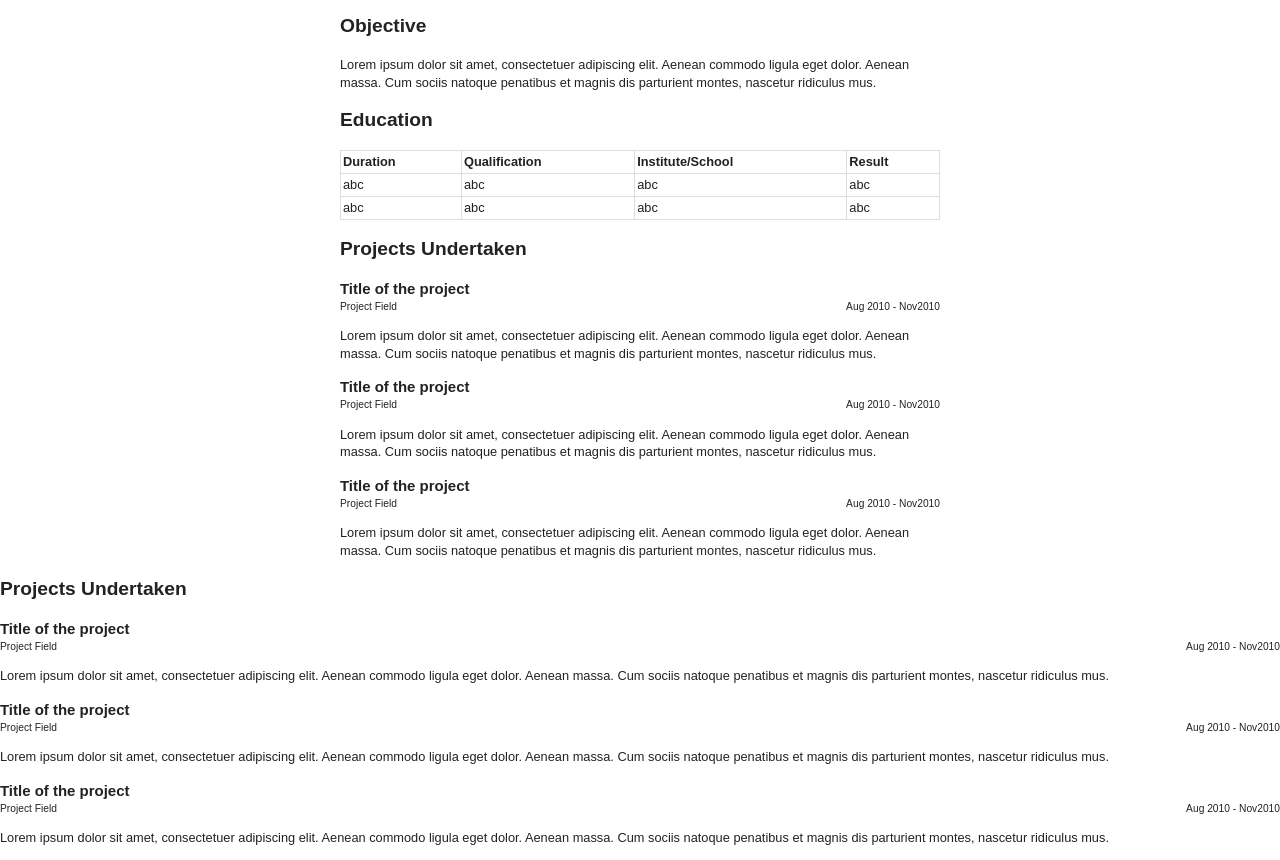
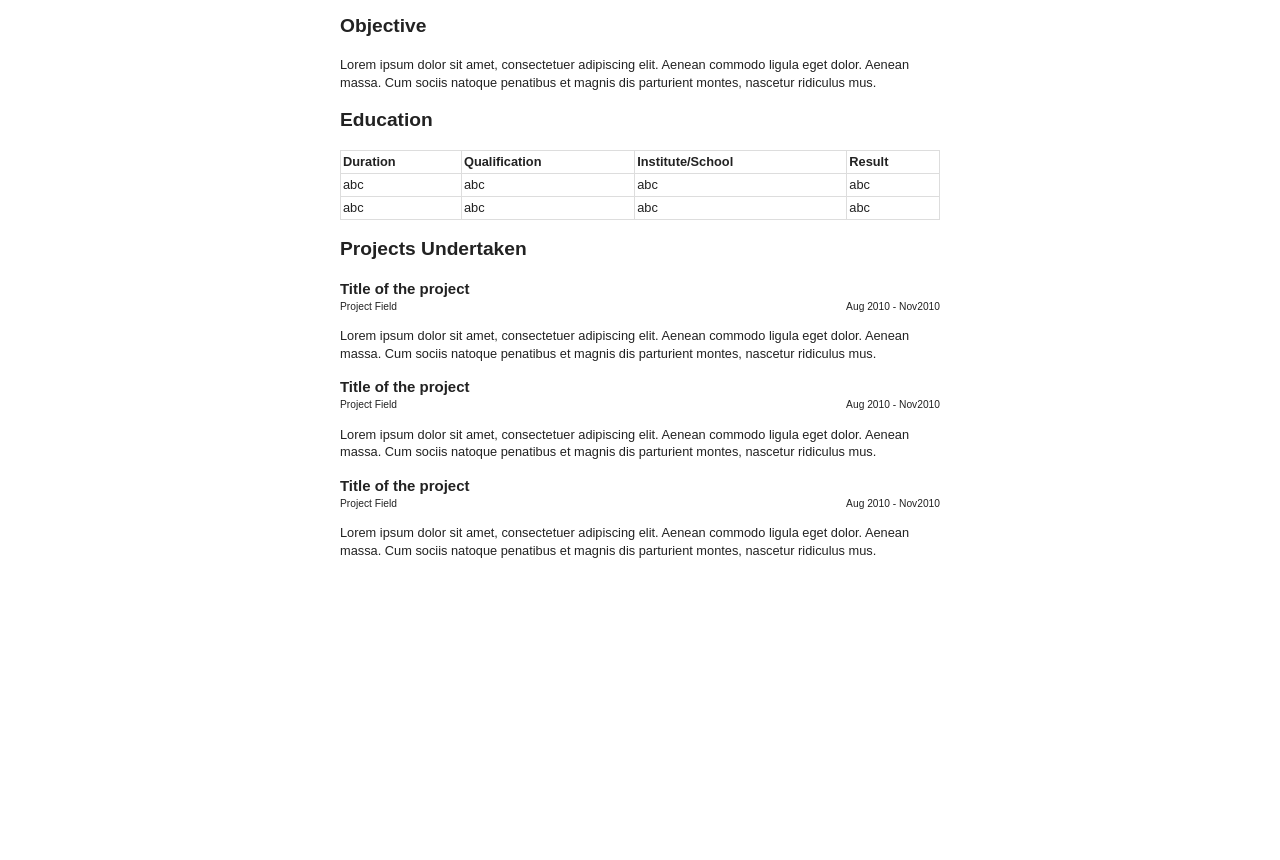
Before and after one commit to Josedaniel504/Josedaniel504.github.io, a plain HTML site: page index.html in a window 1280 px wide. Shown: the part 109-969 px from the top of the page. After the commit the page ends 800 px from the top, so only its background shows below. Drawn offline with Linux system fonts and the light colour scheme.

Commit message:
Update index.html

```diff
--- a/index.html
+++ b/index.html
@@ -152,38 +152,3 @@
 
 </body>
 </html>
-
-<section id="projects">
-	<h2 class="title">Projects Undertaken</h2>
-	<div class="description">
-
-		<!-- Project 1 -->
-		<section class="project">
-			<h3 class="title">Title of the project</h3>
-			<div class="meta">
-				<span class="field">Project Field</span> <span class="date">Aug 2010 - Nov2010</span>
-			</div>
-			<p class="description"> Lorem ipsum dolor sit amet, consectetuer adipiscing elit. Aenean commodo ligula eget dolor. Aenean massa. Cum sociis natoque penatibus et magnis dis parturient montes, nascetur ridiculus mus. </p>
-		</section> <!-- end project description -->
-
-		<!-- project 2 -->
-		<section class="project">
-			<h3 class="title">Title of the project</h3>
-			<div class="meta">
-				<span class="field">Project Field</span> <span class="date">Aug 2010 - Nov2010</span>
-			</div>
-			<p class="description">Lorem ipsum dolor sit amet, consectetuer adipiscing elit. Aenean commodo ligula eget dolor. Aenean massa. Cum sociis natoque penatibus et magnis dis parturient montes, nascetur ridiculus mus. </p>
-		</section> <!-- end project description -->
-
-
-		<!-- project 3 -->
-		<section class="project">
-			<h3 class="title">Title of the project</h3>
-			<div class="meta">
-				<span class="field">Project Field</span> <span class="date">Aug 2010 - Nov2010</span>
-			</div>
-			<p class="description">Lorem ipsum dolor sit amet, consectetuer adipiscing elit. Aenean commodo ligula eget dolor. Aenean massa. Cum sociis natoque penatibus et magnis dis parturient montes, nascetur ridiculus mus. </p>
-		</section> <!-- end project description -->
-
-		</div> <!-- end description -->
-</section>
```
